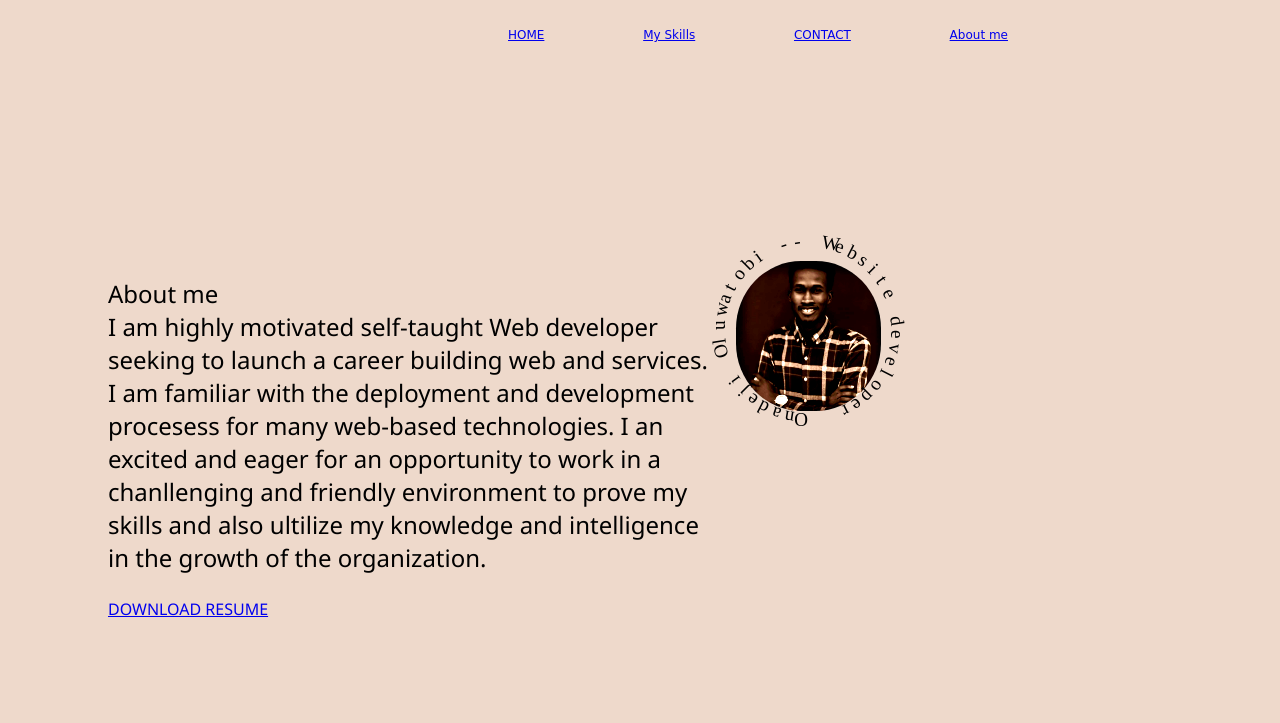
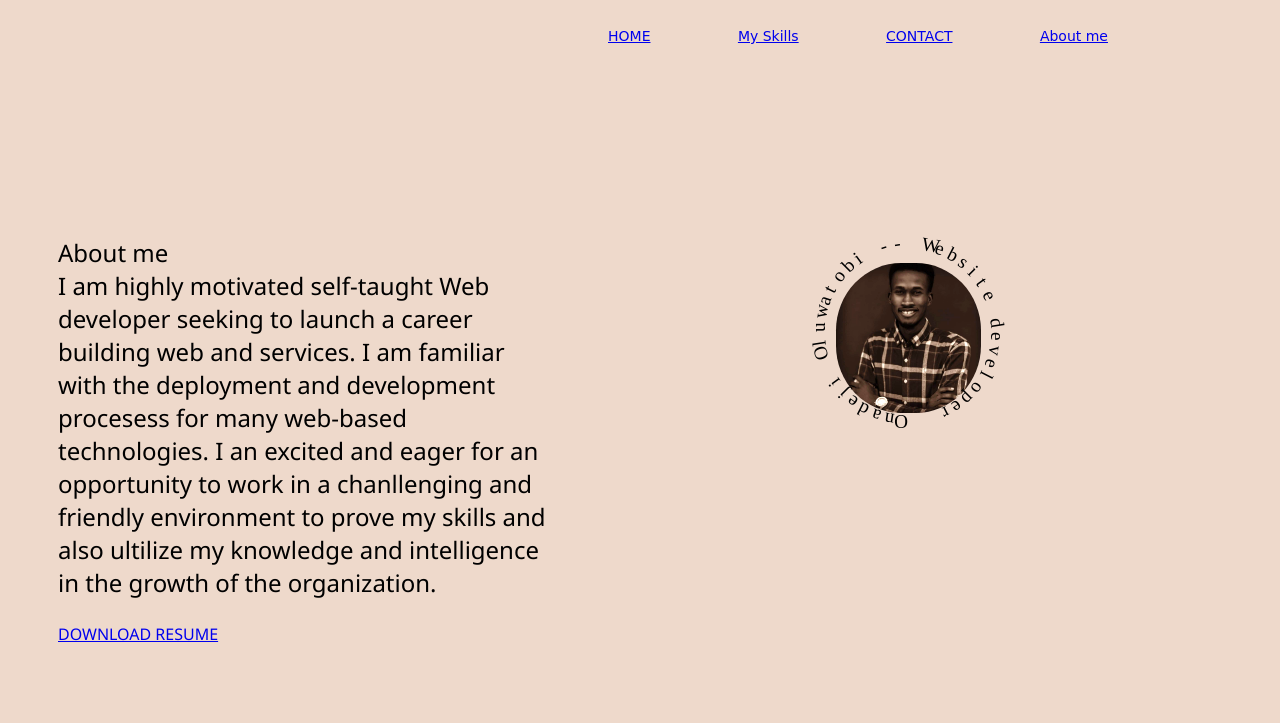
Before and after one commit to Onatobby/Onadejitobby, a plain HTML site: page index.html in a window 1280 px wide. Shown: the top 723 px of the page. Drawn offline with Linux system fonts and the light colour scheme.

Commit message:
Update port.css

```diff
--- a/port.css
+++ b/port.css
@@ -1,3 +1,4 @@
+
 nav {
     display: inline-block;
     position: inherit;
@@ -12,18 +13,19 @@ nav {
 
 #links{
     margin: 0 auto;
-    margin-left: 500px;
+    margin-left: 600px;
     width: 500px;
-    font-size: 12px;
+    font-size: 14px;
     display: flex;
     float: right;
     justify-content: space-between;
-    align-items: center;
+    align-items: flex-end;
+
 }
 
 body{
-    width: 100%;
-    height: 100%;
+    width: 80%;
+    height: 80%;
     background:blanchedalmond;
     background-position: cover;
     position: relative;
@@ -38,7 +40,7 @@ body{
 
 .section {
      margin-top: 200px;
-    margin-left: 500px;
+    margin-left: 600px;
     position: relative;
     width: 600px;
     height: 220px;
@@ -54,7 +56,7 @@ body{
     height: 150px;
     background:url(tobi.jpg);
     background-size: cover;
-    filter: brightness(1.5) contrast(1.5);
+    filter: brightness(1.3) contrast(1.0);
     border-radius: 45%;
 
 
@@ -88,13 +90,13 @@ body{
 
 .about-me {
     position: absolute;
-    margin-top: 200px;
+    margin-top: 180px;
     font-size: medium;
     font-family: 'Segoe UI', Verdana, sans-serif;
     justify-content: right;
     align-items: right;
-    margin-right: 800px;
-    width: 600px ;
+    margin-right: 1200px;
+    width: 500px ;
 
 }
 
```
